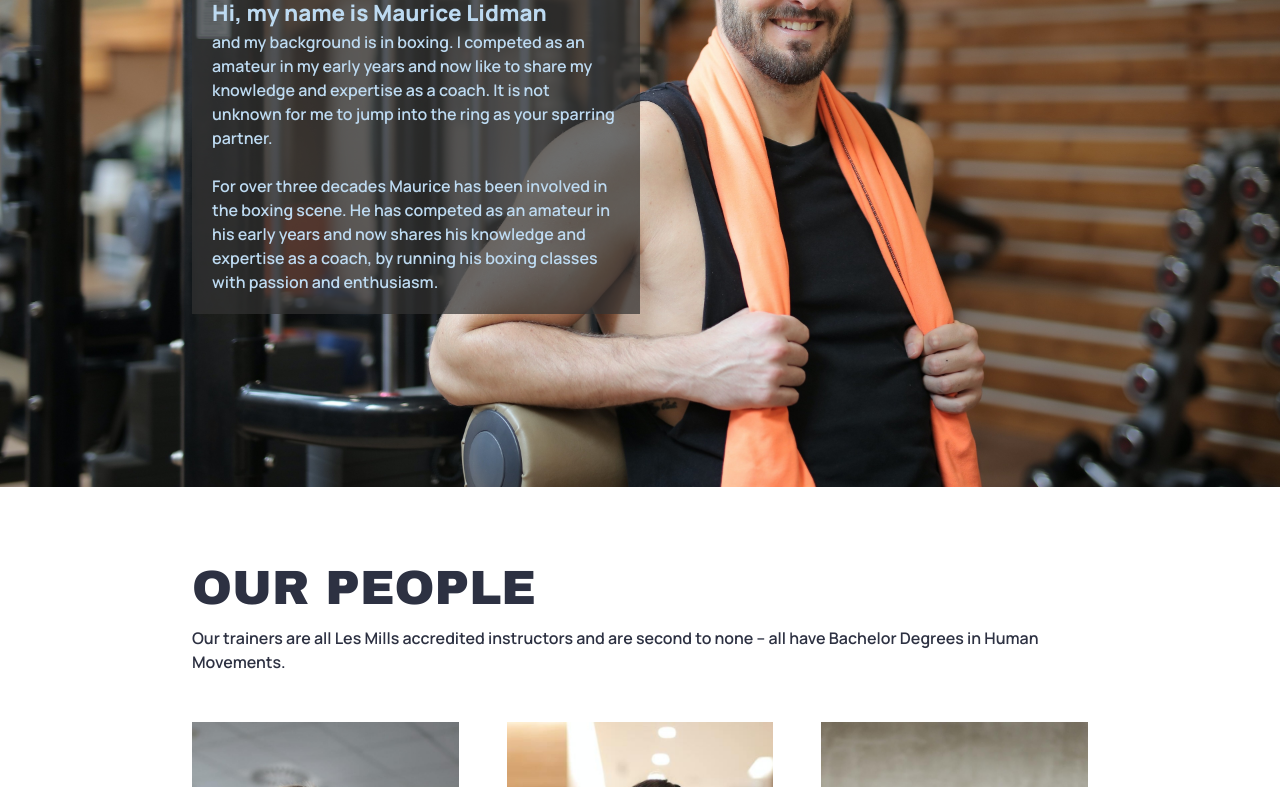
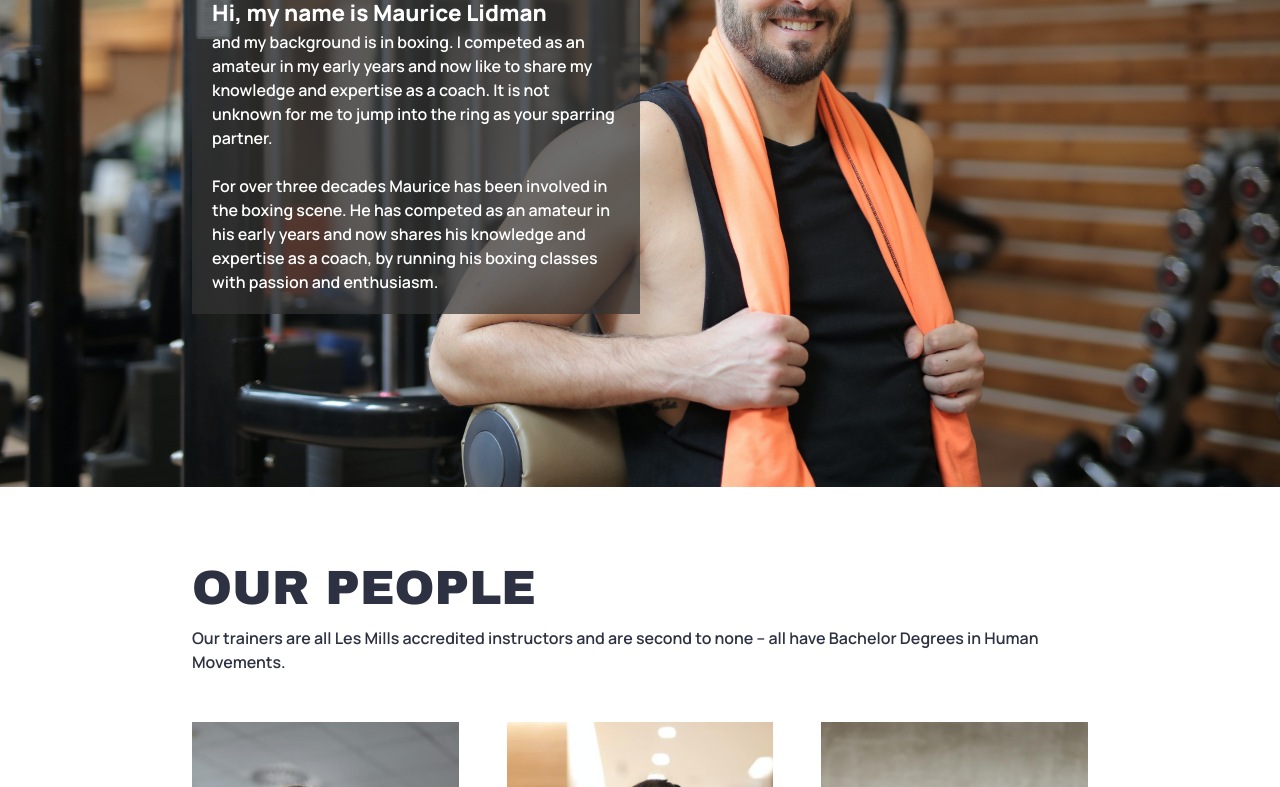
Before and after one commit to xuenobyl/ml-strength, a plain HTML site: page pages/about.html in a window 1280 px wide. Shown: the part 313-1100 px from the top of the page. Drawn offline with nearby package versions, Linux system fonts and the light colour scheme.

Commit message:
fix error

```diff
--- a/css/style.css
+++ b/css/style.css
@@ -174,7 +174,7 @@ header p {
     margin-top: 500px;
     padding: 20px;
     background-color: rgba(50, 50, 50, 70%);
-    color: rgb(189, 218, 241);
+    color: rgb(255, 255, 255);
 }
 #our-people ul {
     display: grid;
--- a/javascript/script.js
+++ b/javascript/script.js
@@ -1,7 +1,7 @@
-$(document).ready(function(){
+
     $("#nav").load("../html/nav.html");
     $("#footer").load("../html/footer.html");
-});
+
 
 
 
```
